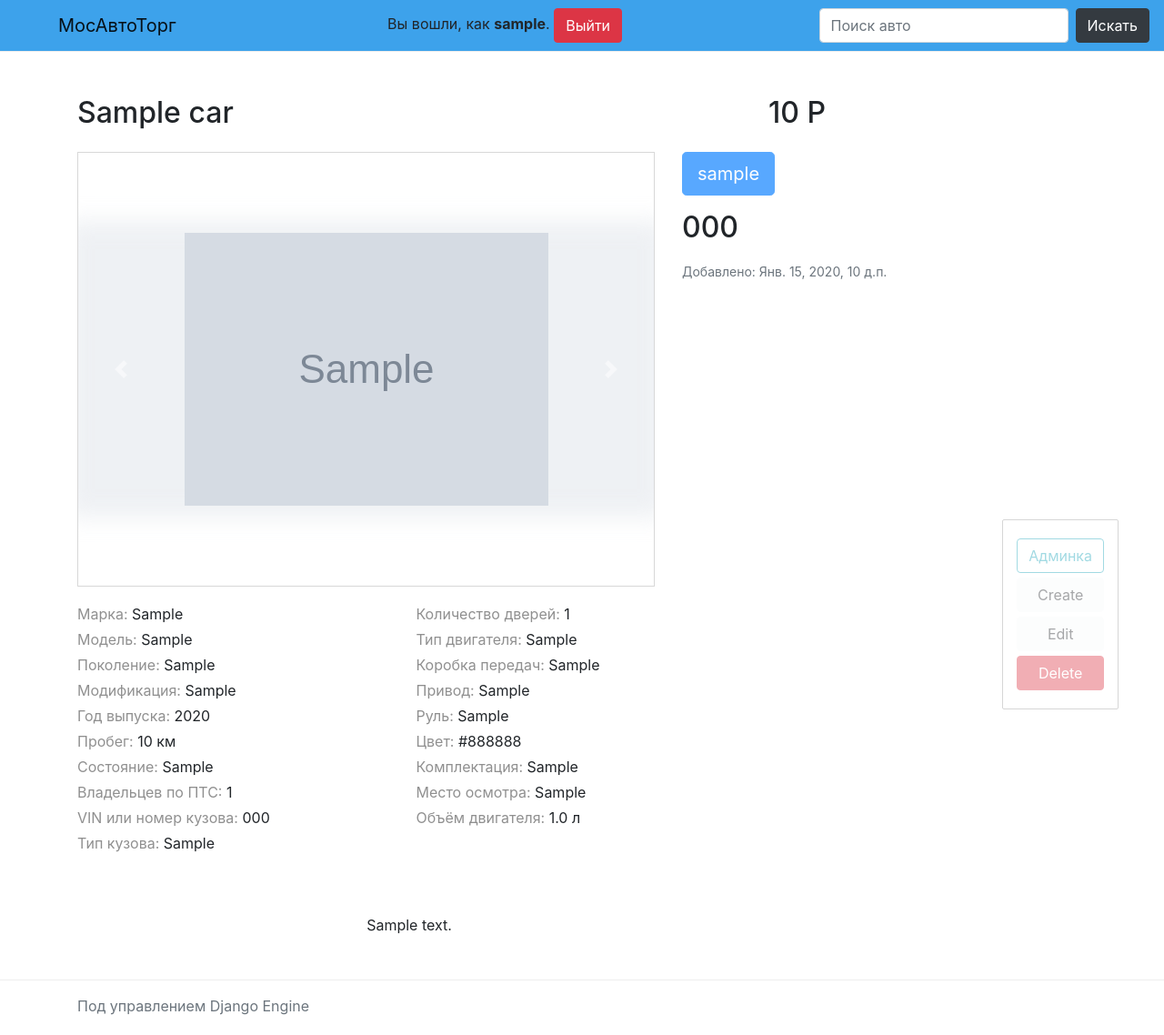
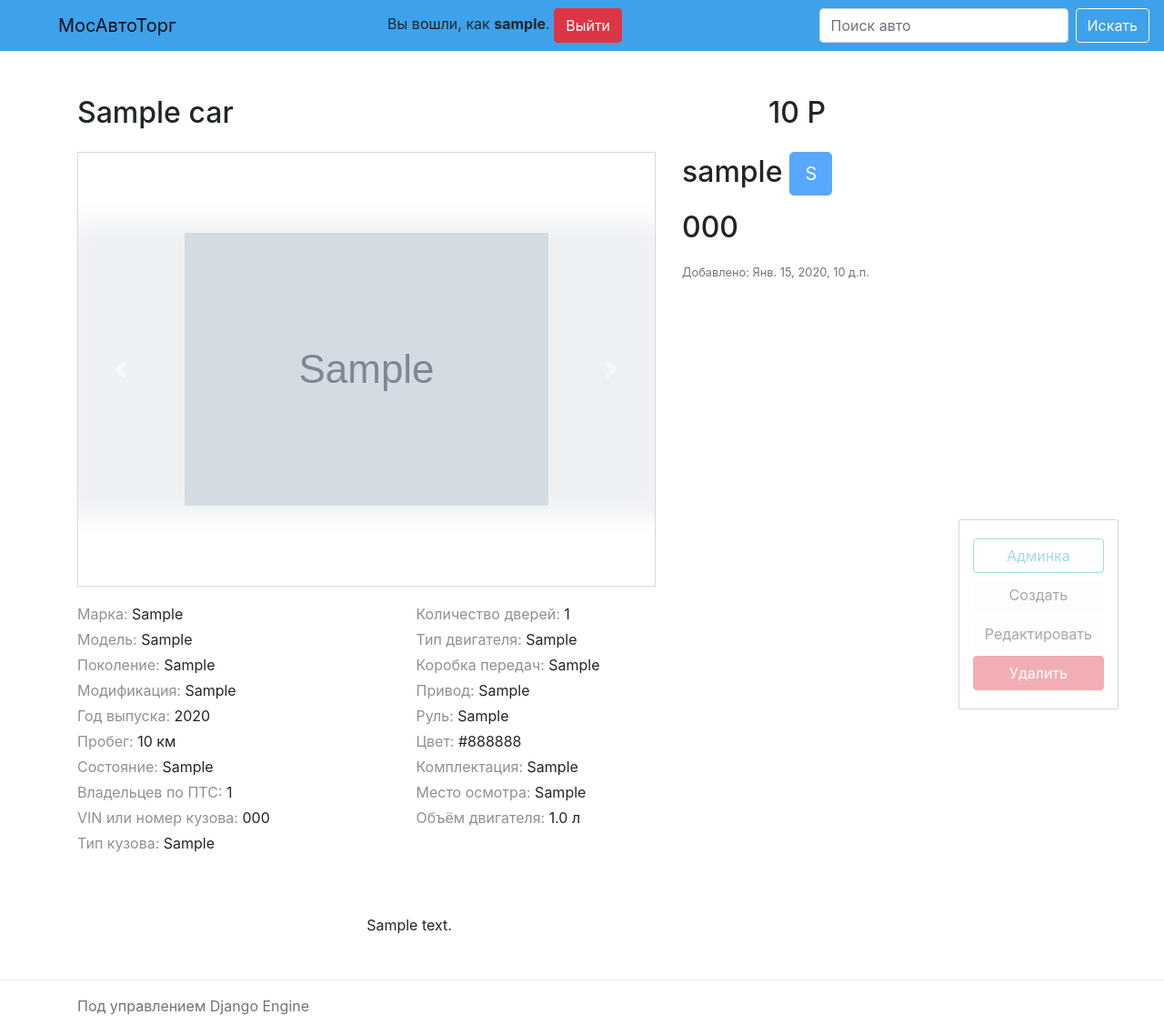
Before and after one commit to ipsorus/bulletin_board, a Django app: page /bulletin_board/car/1/ in a window 1280 px wide. Shown: the whole page at 91% size. Before the commit the page ends 1116 px from the top, so only its background shows below. Run offline with Django 3.2, Linux system fonts and the light colour scheme; a user stored in the database is signed in; tables that the repository leaves empty hold one stand-in row (values such as "Sample post"); grey boxes marked "Sample" are stand-in pictures; some libraries are stand-ins or nearby versions.

Commit message:
По-мелочи верстка

```diff
--- a/bulletin/bulletin_board/static/css/styles.css
+++ b/bulletin/bulletin_board/static/css/styles.css
@@ -1,3 +1,7 @@
+body {
+    padding-bottom: 5px;
+}
+
 .admin-panel{
     border: 1px solid #999;
     border-radius: 2px;
--- a/bulletin/bulletin_board/templates/bulletin_board/base_main.html
+++ b/bulletin/bulletin_board/templates/bulletin_board/base_main.html
@@ -1,7 +1,7 @@
 {% extends 'base.html' %}
 
 {% block admin-panel %}
-    <a href="{% url 'car_create_url' %}" class="btn btn-light">Create</a>
-    <a href="{{ admin_object.get_update_url }}" class="btn btn-light edit" style="{% if detail %}display: block;{% endif %}">Edit</a>
-    <a href="{{ admin_object.get_delete_url }}" class="btn btn-danger delete" style="{% if detail %}display: block;{% endif %}">Delete</a>
+    <a href="{% url 'car_create_url' %}" class="btn btn-light">Создать</a>
+    <a href="{{ admin_object.get_update_url }}" class="btn btn-light edit" style="{% if detail %}display: block;{% endif %}">Редактировать</a>
+    <a href="{{ admin_object.get_delete_url }}" class="btn btn-danger delete" style="{% if detail %}display: block;{% endif %}">Удалить</a>
 {% endblock %}
--- a/bulletin/bulletin_board/templates/bulletin_board/car_detail.html
+++ b/bulletin/bulletin_board/templates/bulletin_board/car_detail.html
@@ -59,7 +59,7 @@
                 </div>
 
                 <div class="col-md-5">
-                  <p class="card-text"><button type="button" class="btn btn-lg btn-primary" disabled>{{ user.username }}</button></p>
+                  <span><h2>{{ car.seller.username }}<button class="btn btn-lg btn-primary ml-2" disabled>{{ car.seller.username.0|upper }}</button></h2></span>
                   <p class="card-text"><h2>{{ car.phone }}</h2></p>
                   <p class="card-text"><small class="text-muted">Добавлено: {{ car.pub_date }}</small></p>
                 </div>
--- a/bulletin/bulletin_board/templates/bulletin_board/includes/_footer.html
+++ b/bulletin/bulletin_board/templates/bulletin_board/includes/_footer.html
@@ -1,6 +1,5 @@
 <footer class="footer" style="border-top: 1px solid #eee;">
   <div class="container">
-    <p class="text-muted mt-3">Под управлением Django Engine
-    </p>
+    <p class="text-muted mt-3">Под управлением Django Engine</p>
   </div>
 </footer>
--- a/bulletin/bulletin_board/templates/bulletin_board/includes/_header.html
+++ b/bulletin/bulletin_board/templates/bulletin_board/includes/_header.html
@@ -33,7 +33,7 @@
             </div>
             <div class="ml-auto">
             {% if user.is_anonymous %}
-              <a href="/user/register/" class="signup-btn btn btn-primary" tabindex="-1" type="button" role="button">Регистрация</a>
+              <a href="/user/register/"><button type="button" class="btn btn-outline-light">Регистрация</button></a>
 
             {% endif %}
                     {% if not user.is_anonymous %}
@@ -43,13 +43,13 @@
                       </span>
                       <a href="{% url 'logout' %}" class="logout-btn btn btn-danger" role="button">Выйти</a>
                     {% else %}
-                      <a href="/user/login/" class="login-btn btn btn-primary" tabindex="-1" type="button" role="button">Авторизация</a>
+                      <a href="/user/login/"><button type="button" class="btn btn-outline-light">Авторизация</button></a>
                     {% endif %}
               </div>
         <div class="collapse navbar-collapse" id="navbarSupportedContent">
             <form class="form-inline my-2 my-lg-0 ml-auto" action="{% url 'cars_list_url' %}">
                 <input class="form-control mr-sm-2" type="search" placeholder="Поиск авто" aria-label="Search" name="search">
-                <button class="btn btn-dark my-2 my-sm-0" type="submit">Искать</button>
+                <button class="btn btn-outline-light my-2 my-sm-0" type="submit">Искать</button>
             </form>
         </div>
     </nav>
--- a/bulletin/templates/base.html
+++ b/bulletin/templates/base.html
@@ -13,10 +13,6 @@
         {% endblock %}
     </title>
     {% block stylesheets %}
-    <!-- Bootstrap CSS -->
-    <link rel="stylesheet" href="{% static 'assets/css/bootstrap.min.css' %}">
-    <!-- Font awesome CSS -->
-    <link rel="stylesheet" href="{% static 'assets/fonts/font-awesome-4.7.0/css/font-awesome.min.css' %}">
     <!-- Custom CSS -->
     <style media="screen">
       .invalid {
@@ -76,9 +72,11 @@
     </div>
 </div>
 
-{% if request.user.is_authenticated and request.user.is_staff %}
+{% if request.user.is_authenticated %}
     <div class="admin-panel align-items-center">
+        {% if request.user.is_authenticated and request.user.is_staff %}
         <a href='/admin' class="btn btn-outline-info">Админка</a>
+        {% endif %}
         {% block admin-panel %}{% endblock %}
     </div>
 {% endif %}
@@ -93,7 +91,5 @@
  <script src="https://stackpath.bootstrapcdn.com/bootstrap/4.3.1/js/bootstrap.min.js" integrity="sha384-JjSmVgyd0p3pXB1rRibZUAYoIIy6OrQ6VrjIEaFf/nJGzIxFDsf4x0xIM+B07jRM" crossorigin="anonymous"></script>
  {% endblock scripts %}
 
- {% block extrascripts %}{% endblock extrascripts %}
-
 </body>
 </html>
```
Also changed, not shown: bulletin/bulletin_board/templates/bulletin_board/includes/login_modal.html (deleted, +0 -24 lines).
